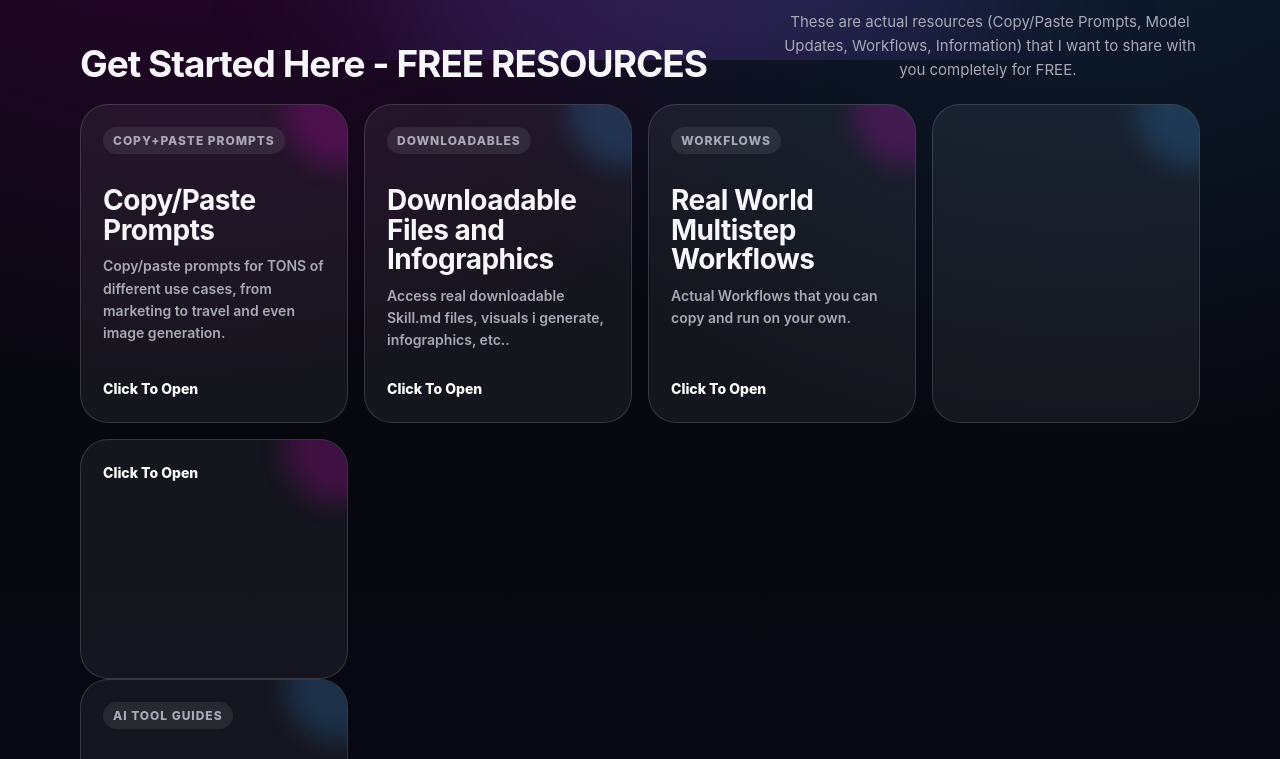
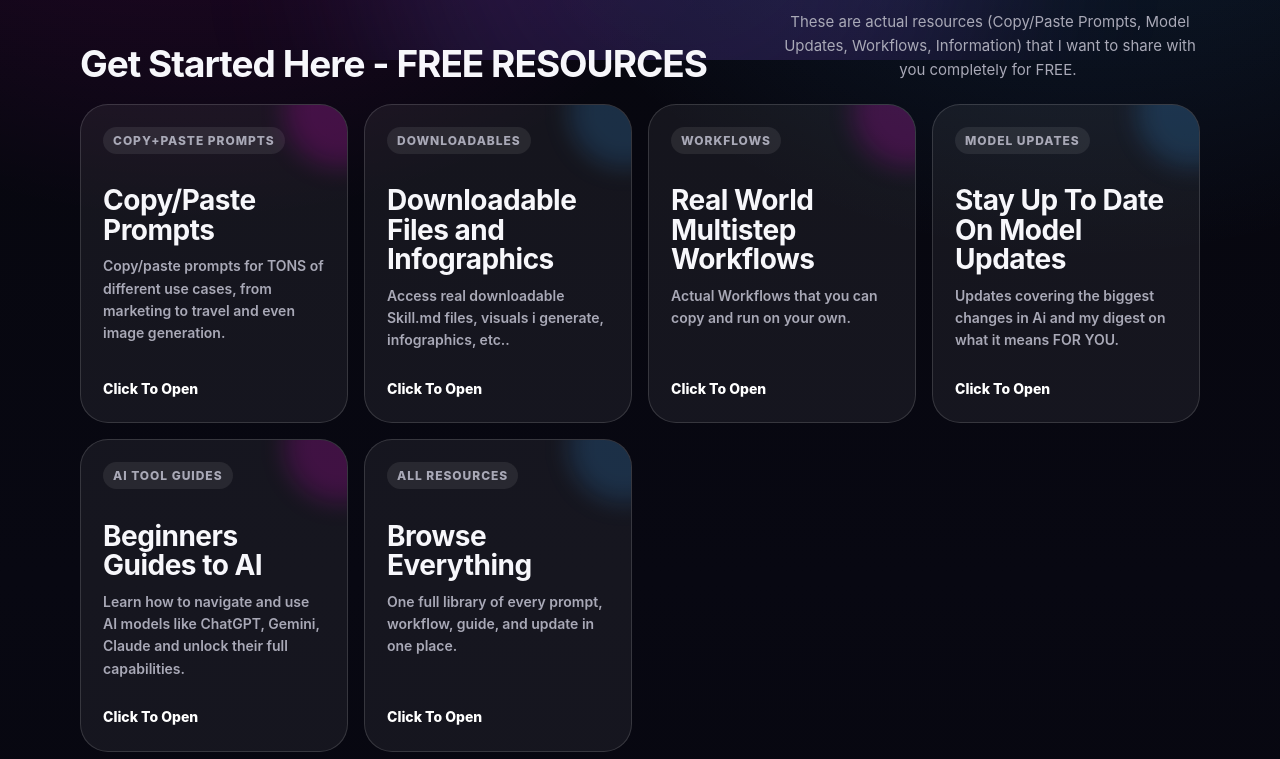
Before and after one commit to zacktheaiguy/FreeResources, a plain HTML site: page index.html in a window 1280 px wide. Shown: the part 740-1499 px from the top of the page. Drawn offline with Linux system fonts and the light colour scheme.

Commit message:
Update index.html

```diff
--- a/index.html
+++ b/index.html
@@ -793,6 +793,10 @@
 </a>
 <a class="resource-card" href="https://www.notion.so/ztaig-free-resources/35f82a32f3558031a89dc3a06139f1f5?v=36482a32f35580cf8bd6000cbca86c78&amp;source=copy_link" rel="noreferrer" target="_blank">
 <div>
+    <span class="tag">MODEL UPDATES</span>
+<h3 style="letter-spacing: -0.5px">Stay Up To Date On Model Updates</h3>
+<p style="font-weight: 600">Updates covering the biggest changes in Ai and my digest on what it means FOR YOU.</p>
+</div>
 <span class="open-link">Click To Open</span>
 </a>
 <a class="resource-card" href="https://www.notion.so/ztaig-free-resources/35f82a32f3558031a89dc3a06139f1f5?v=36482a32f355802a8f9e000c7c1f7cd7&amp;source=copy_link" rel="noreferrer" target="_blank">
```
